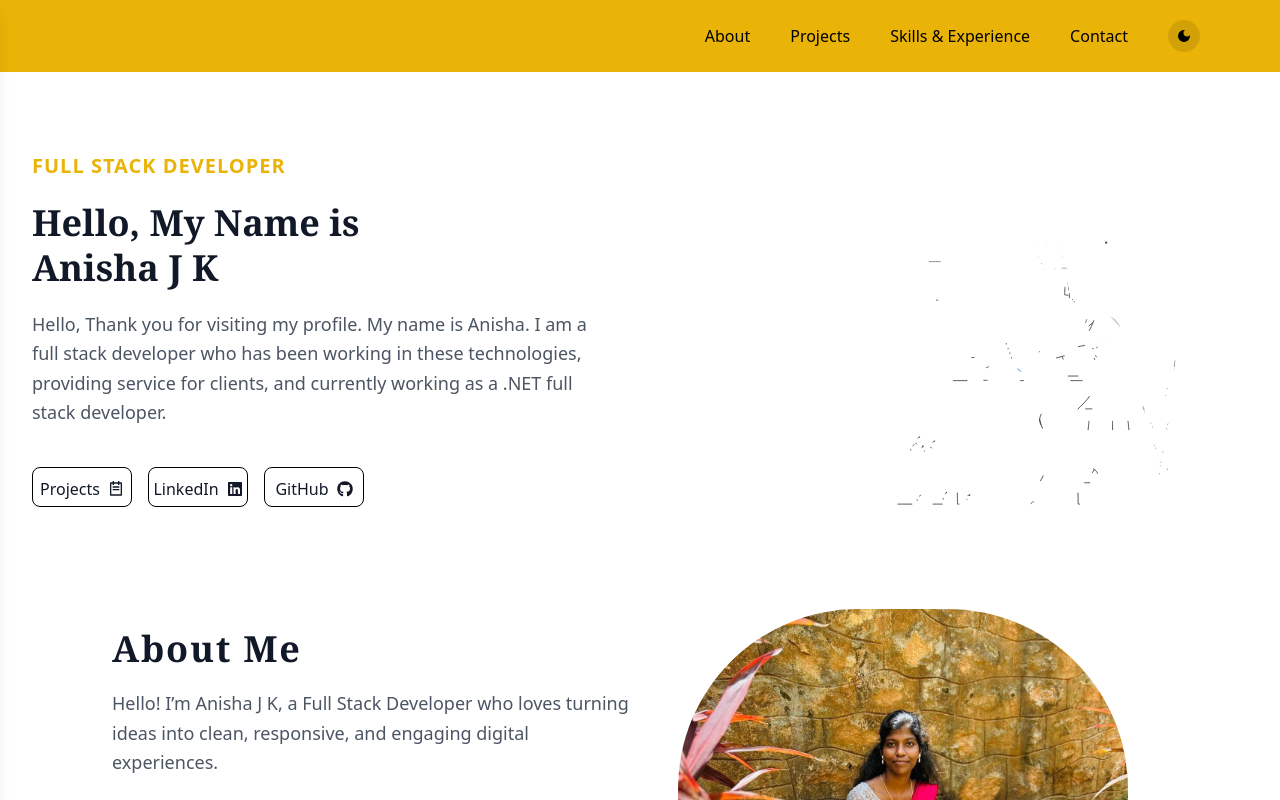
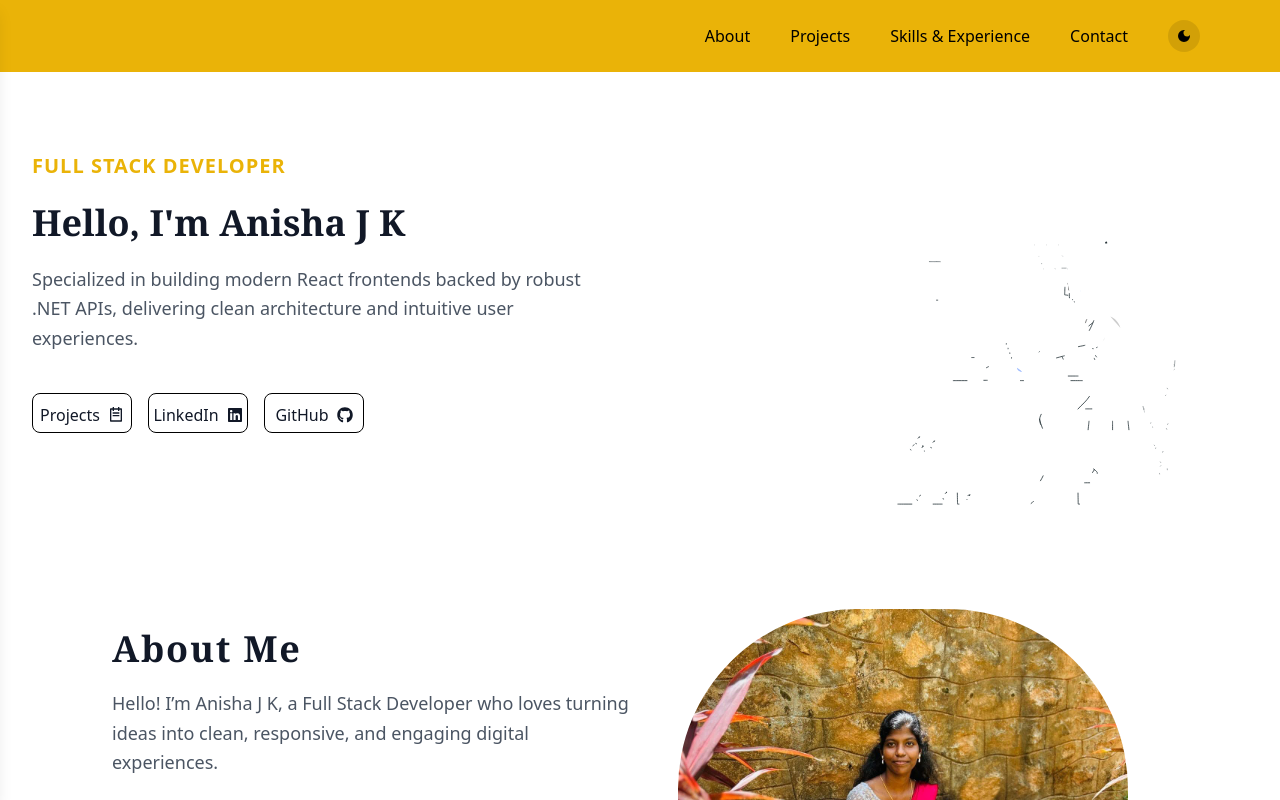
Before and after one commit to Anisha0023/PortfolioV2_react-tailwind, a React (Create React App) app: page / in a window 1280 px wide. Shown: the top 800 px of the page. Built offline with nearby package versions, Linux system fonts and the light colour scheme.

Commit message:
AOS Scroll animation added

```diff
--- a/package.json
+++ b/package.json
@@ -10,6 +10,7 @@
     "@testing-library/user-event": "^13.5.0",
     "ajv": "^8.17.1",
     "ajv-keywords": "^5.1.0",
+    "aos": "^2.3.4",
     "lucide-react": "^0.555.0",
     "ogl": "^1.0.11",
     "react": "^19.2.0",
--- a/src/App.js
+++ b/src/App.js
@@ -1,15 +1,25 @@
+import { useEffect } from 'react';
 import './App.css';
 import Home from './Component/Home.js';
 import Sidebar from './Component/Sidebar.js';
+import Aos from 'aos';
+import 'aos/dist/aos.css';
 
 function App() {
-  return (
-    <>
-      <Sidebar />
-    <Home/>
-
-    </>
-  );
+	useEffect(() => {
+		Aos.init({
+			duration: 1000,
+			once: false,
+			easing: 'ease-in-out',
+			offset: 120,
+		});
+	}, []);
+	return (
+		<>
+			<Sidebar />
+			<Home />
+		</>
+	);
 }
 
 export default App;
--- a/src/Component/Home.js
+++ b/src/Component/Home.js
@@ -1,4 +1,3 @@
-import Sidebar from './Sidebar';
 import { FaGithub, FaLinkedin } from 'react-icons/fa6';
 import { RiTodoLine } from 'react-icons/ri';
 import About from './About';
@@ -10,21 +9,21 @@ import homeAnimation from '../assets/lottieAnimationImg/uiux designer.json';
 function Home() {
 	return (
 		<>
-			<div className="w-full flex flex-col lg:flex-row items-start justify-between px-8 mt-20 gap-10">
+			<div
+				data-aos="fade-up"
+				className="w-full flex flex-col lg:flex-row items-start justify-between px-8 mt-20 gap-10">
 				<div className="max-w-xl flex flex-col gap-5">
 					<h3 className="text-yellow-500 text-xl font-semibold tracking-wider">
 						FULL STACK DEVELOPER
 					</h3>
 
 					<h1 className="font-serif text-4xl font-bold leading-tight">
-						Hello, My Name is <br /> Anisha J K
+						Hello, I'm Anisha J K
 					</h1>
 
 					<p className="text-gray-600 dark:text-white font-inter text-lg leading-relaxed">
-						Hello, Thank you for visiting my profile. My name is Anisha. I am a
-						full stack developer who has been working in these technologies,
-						providing service for clients, and currently working as a .NET full
-						stack developer.
+						Specialized in building modern React frontends backed by robust .NET
+						APIs, delivering clean architecture and intuitive user experiences.
 					</p>
 
 					<div className="flex flex-wrap gap-4 mt-5">
@@ -58,21 +57,25 @@ function Home() {
 			</div>
 
 			<div
+				data-aos="fade-right"
 				id="about"
 				className="mt-5 w-full">
 				<About />
 			</div>
 			<div
+				data-aos="fade-up"
 				id="project"
 				className="mt-5 w-full">
 				<Projects />
 			</div>
 			<div
+				data-aos="fade-right"
 				id="experience"
 				className="mt-5 w-full">
 				<Experience />
 			</div>
 			<div
+				data-aos="fade"
 				id="contact"
 				className="mt-5 w-full">
 				<Contact />
```
Also changed, not shown: 1 other file (tests, documents, lock files or other folders). Lines whose indentation alone changed are shown as unchanged.
